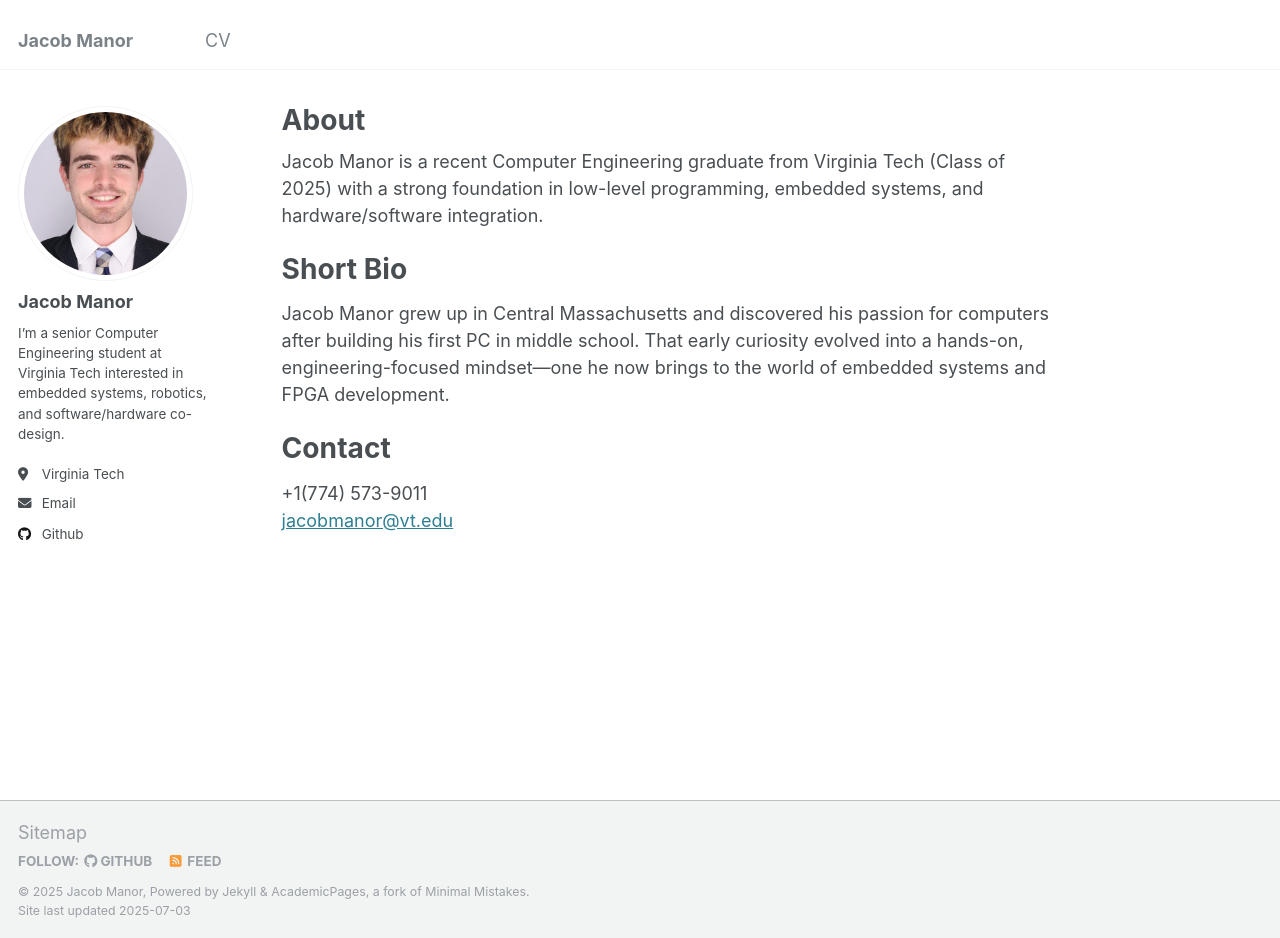
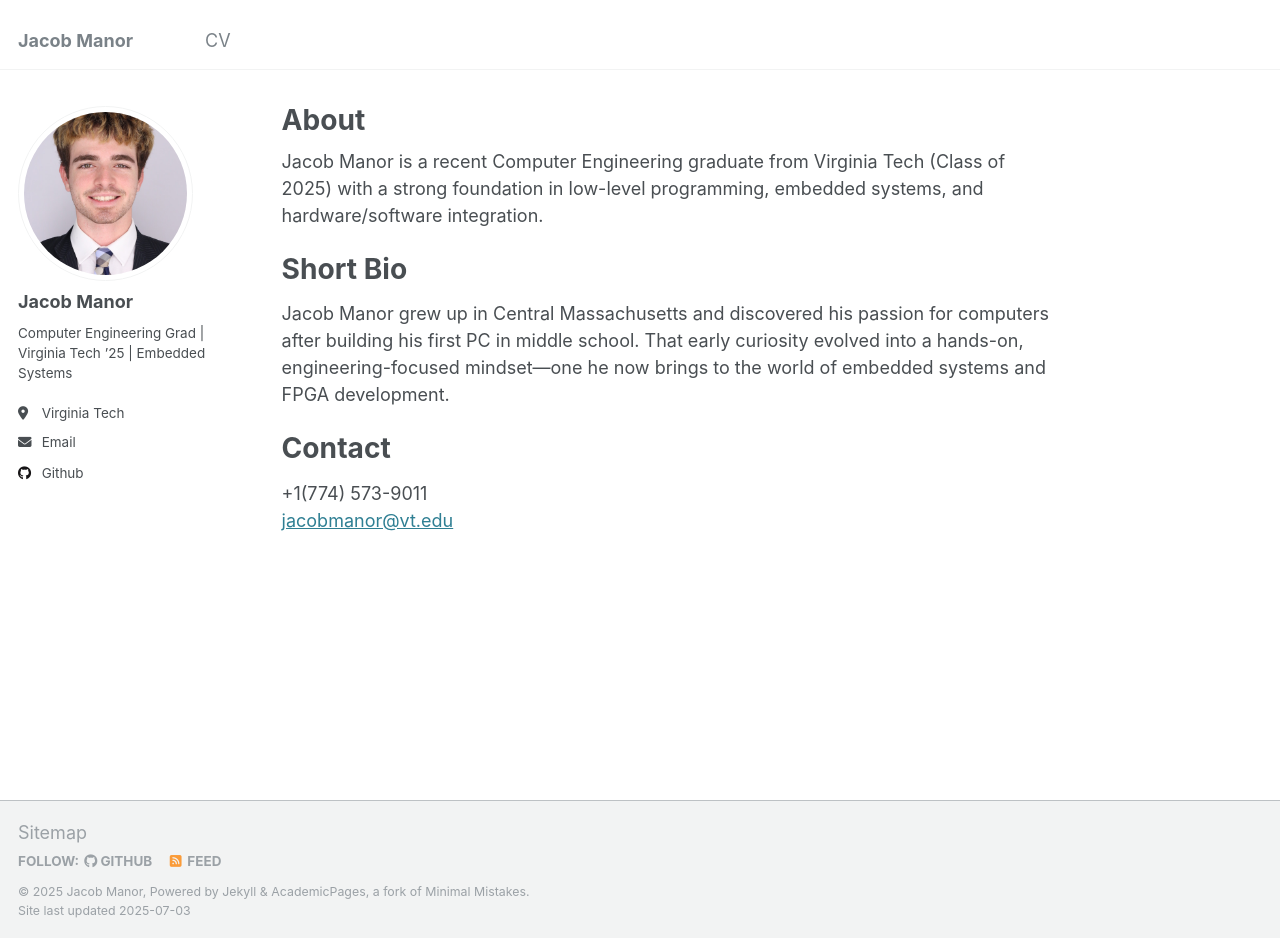
Before and after one commit to jacobmanor/jacobmanor.github.io, a Jekyll site: the page built from _pages/about.md, in a window 1280 px wide and 938 px high. Built offline with Jekyll 4.4.1, drawn with Linux system fonts in a browser that asks for light colours.

Commit message:
Update _config.yml 7/2

```diff
--- a/_config.yml
+++ b/_config.yml
@@ -24,7 +24,7 @@ author:
   avatar           : "jacobm.jpg"
   name             : "Jacob Manor"
   pronouns         : # example: "he/him"
-  bio              : "I’m a senior Computer Engineering student at Virginia Tech interested in embedded systems, robotics, and software/hardware co-design."
+  bio              : "Computer Engineering Grad | Virginia Tech ’25 | Embedded Systems"
   location         : "Virginia Tech"
   uri              : # URL
   email            : "jacobmanor@vt.edu"
```
